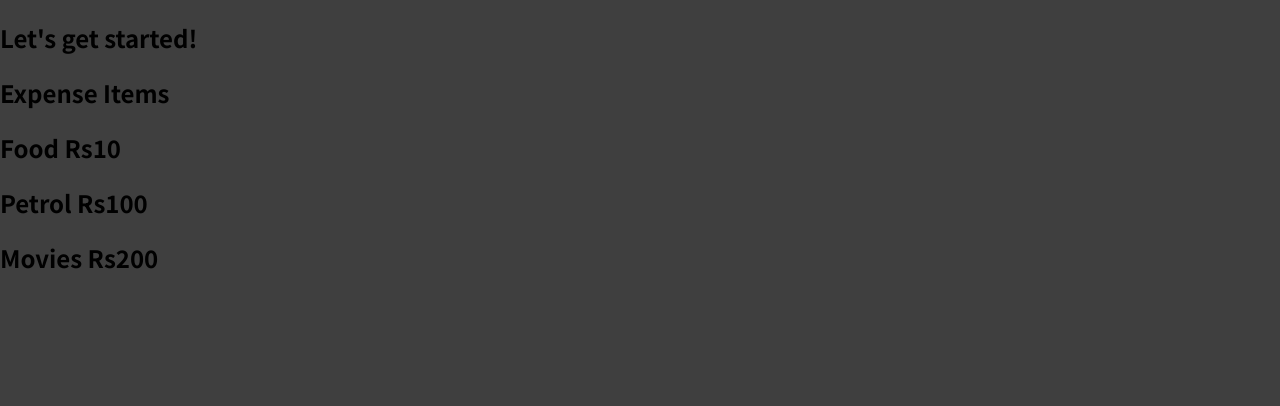
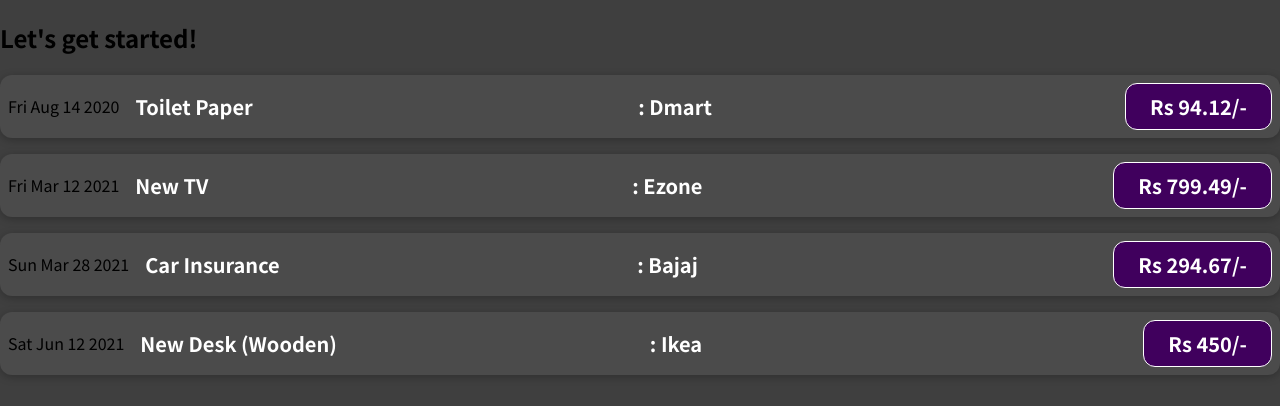
Before and after one commit to krgarav/expense_track, a JavaScript app: page / in a window 1280 px wide. Shown: the top 406 px of the page. Built offline with nearby package versions, Linux system fonts and the light colour scheme.

Commit message:
Dynamic data entry using props

```diff
--- a/src/App.js
+++ b/src/App.js
@@ -1,10 +1,45 @@
 import ExpenseItems from "./components/ExpenseItems";
 
 function App() {
+  const expenses = [
+    {
+      id: "e1",
+      title: "Toilet Paper",
+      amount: 94.12,
+      location: "Dmart",
+      date: new Date(2020, 7, 14),
+    },
+    { id: "e2", title: "New TV", amount: 799.49,location: "Ezone", date: new Date(2021, 2, 12) },
+    {
+      id: "e3",
+      title: "Car Insurance",
+      amount: 294.67,
+      location: "Bajaj",
+      date: new Date(2021, 2, 28),
+    },
+    {
+      id: "e4",
+      title: "New Desk (Wooden)",
+      amount: 450,
+      location: "Ikea",
+      date: new Date(2021, 5, 12),
+    },
+  ];
+  const list = [];
+  for (let i = 0; i < 4; i++) {
+    list.push(
+      <ExpenseItems
+        title={expenses[i].title}
+        amount={expenses[i].amount}
+        location={expenses[i].location}
+        date={expenses[i].date}
+      ></ExpenseItems>
+    );
+  }
   return (
     <div>
       <h2>Let's get started!</h2>
-      <ExpenseItems></ExpenseItems>
+      {list}
     </div>
   );
 }
--- /dev/null
+++ b/src/components/ExpenseItems.css
@@ -0,0 +1,50 @@
+.expense-item {
+  display: flex;
+  justify-content: space-between;
+  align-items: center;
+  box-shadow: 0 2px 8px rgba(0, 0, 0, 0.25);
+  padding: 0.5rem;
+  margin: 1rem 0;
+  border-radius: 12px;
+  background-color: #4b4b4b;
+}
+.expense-item__description {
+  display: flex;
+  flex-direction: column;
+  gap: 1rem;
+  align-items: flex-end;
+  flex-flow: column-reverse;
+  justify-content: flex-start;
+  flex: 1;
+}
+.expense-item h2 {
+  color: #3a3a3a;
+  font-size: 1rem;
+  flex: 1;
+  margin: 0 1rem;
+  color: white;
+}
+.expense-item__price {
+  font-size: 1rem;
+  font-weight: bold;
+  color: white;
+  background-color: #40005d;
+  border: 1px solid white;
+  padding: 0.5rem;
+  border-radius: 12px;
+}
+@media (min-width: 580px) {
+  .expense-item__description {
+    flex-direction: row;
+    align-items: center;
+    justify-content: flex-start;
+    flex: 1;
+  }
+  .expense-item__description h2 {
+    font-size: 1.25rem;
+  }
+  .expense-item__price {
+    font-size: 1.25rem;
+    padding: 0.5rem 1.5rem;
+  }
+}
--- a/src/components/ExpenseItems.js
+++ b/src/components/ExpenseItems.js
@@ -1,12 +1,16 @@
+import "./ExpenseItems.css";
 
+function ExpenseItems(props){
 
-function ExpenseItems(){
-    return (<div>
-        <h2>Expense Items</h2>
-        <h2>Food Rs10</h2>
-        <h2>Petrol Rs100</h2>
-        <h2>Movies Rs200</h2>
-    </div>);
+    return (<div className="expense-item">
+    <div>{props.date.toDateString()}</div>
+    <div className="expense-item__description">
+    <h2>{props.title}</h2>
+    <h2>: {props.location}</h2>
+    <div className="expense-item__price">Rs {props.amount}/-</div>
+    </div>
+
+</div>);
 }
 
 export default ExpenseItems;
```
